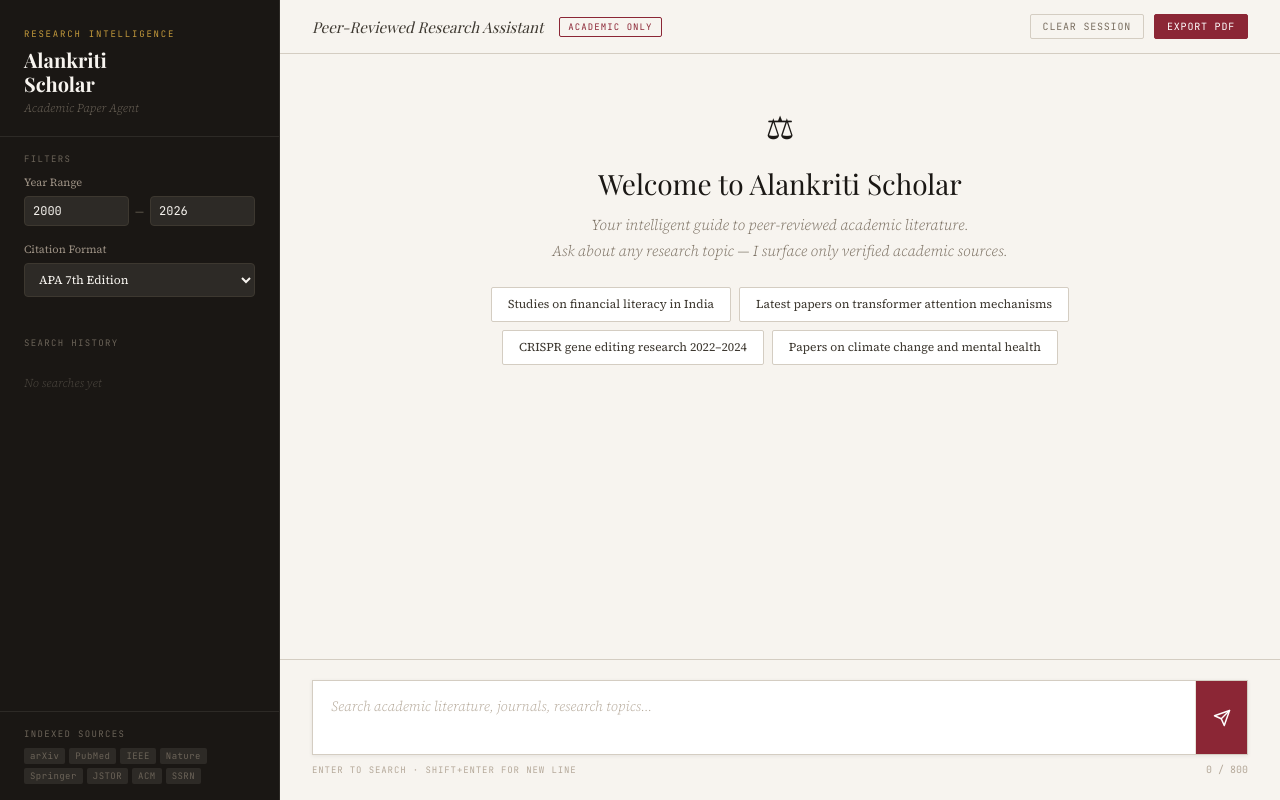
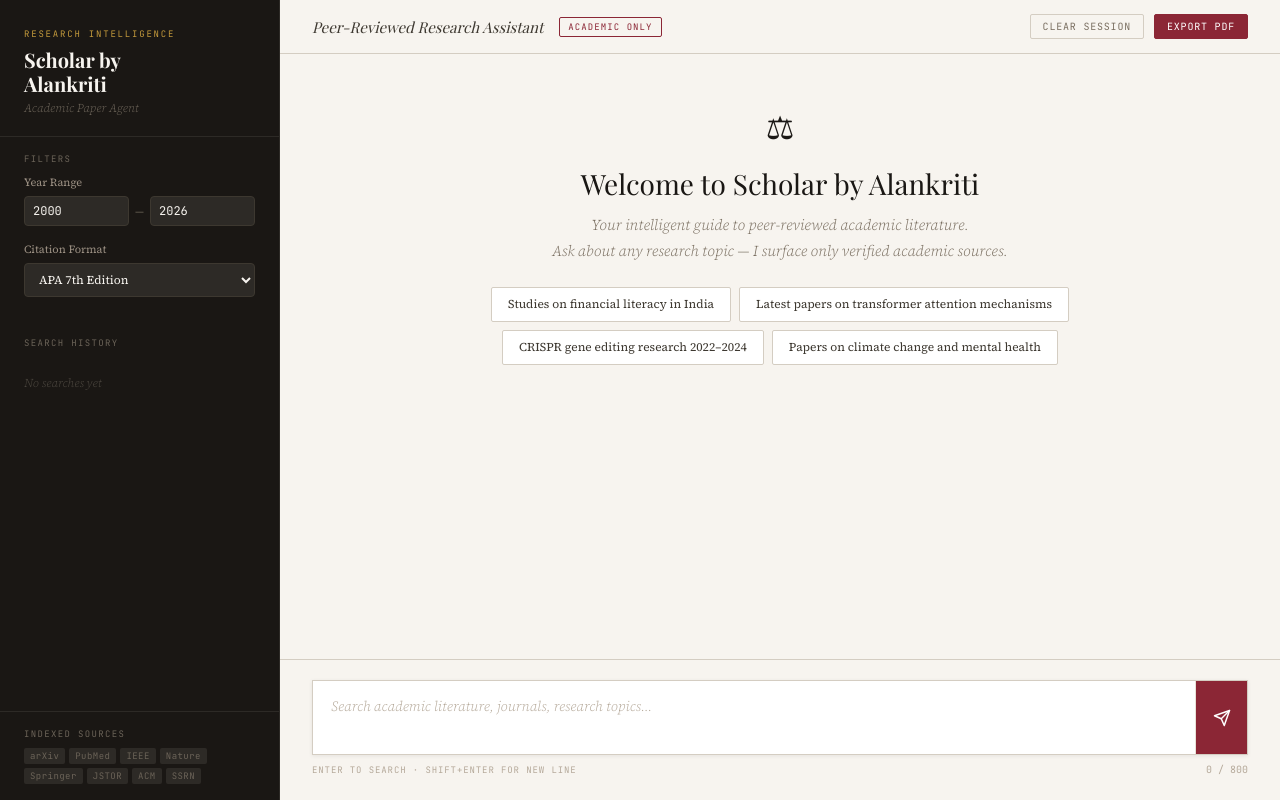
Before and after one commit to singhalankriti/research-paper-agent, a website: page public/index.html in a window 1280 px wide. Both pictures are taken after a click on the button "CLEAR SESSION". Drawn offline with nearby package versions, Linux system fonts and the light colour scheme; a web font is replaced by a local one.

Commit message:
Update index.html pt2

```diff
--- a/public/index.html
+++ b/public/index.html
@@ -3,7 +3,7 @@
 <head>
   <meta charset="UTF-8" />
   <meta name="viewport" content="width=device-width, initial-scale=1.0" />
-  <title>Alankriti · Research Paper Agent</title>
+  <title>Alankriti's Research Paper Agent</title>
   <link rel="preconnect" href="https://fonts.googleapis.com">
   <link href="https://fonts.googleapis.com/css2?family=Playfair+Display:ital,wght@0,400;0,600;0,700;1,400&family=Source+Serif+4:ital,wght@0,300;0,400;0,600;1,300&family=JetBrains+Mono:wght@400;500&display=swap" rel="stylesheet">
   <script src="https://cdnjs.cloudflare.com/ajax/libs/jspdf/2.5.1/jspdf.umd.min.js"></script>
@@ -570,7 +570,7 @@
 <div id="sidebar">
   <div class="sidebar-brand">
     <div class="journal-label">Research Intelligence</div>
-    <h1>Alankriti<br>Scholar</h1>
+    <h1>Scholar by<br>Alankriti</h1>
     <div class="by-line">Academic Paper Agent</div>
   </div>
 
@@ -631,7 +631,7 @@
   <div id="messages">
     <div class="welcome">
       <span class="ornament">⚖</span>
-      <h2>Welcome to Alankriti Scholar</h2>
+      <h2>Welcome to Scholar by Alankriti</h2>
       <p>Your intelligent guide to peer-reviewed academic literature.<br>Ask about any research topic — I surface only verified academic sources.</p>
       <div class="welcome-chips">
         <button class="wchip" onclick="fillAndSend(this)">Studies on financial literacy in India</button>
@@ -697,7 +697,7 @@
     messagesEl.innerHTML = `
       <div class="welcome">
         <span class="ornament">⚖</span>
-        <h2>Welcome to Alankriti Scholar</h2>
+        <h2>Welcome to Scholar by Alankriti</h2>
         <p>Your intelligent guide to peer-reviewed academic literature.<br>Ask about any research topic — I surface only verified academic sources.</p>
         <div class="welcome-chips">
           <button class="wchip" onclick="fillAndSend(this)">Studies on financial literacy in India</button>
```
